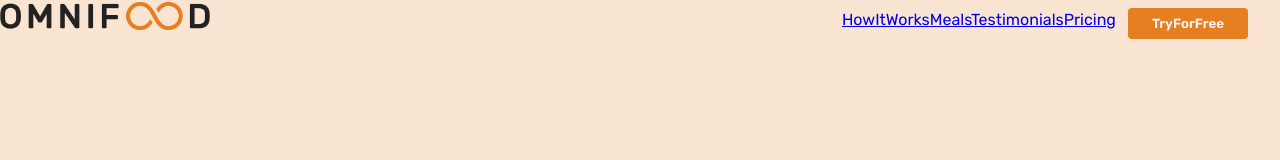
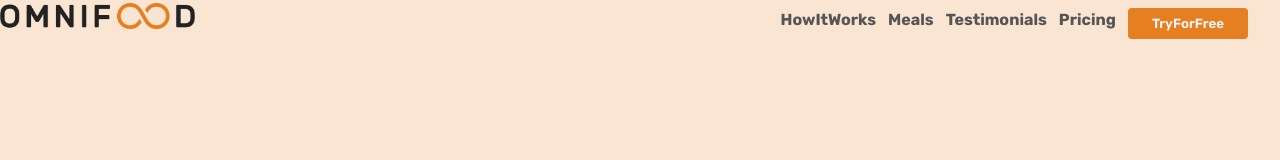
Before and after one commit to CodieMisiani/Omnifood, a React (Vite) app: page / in a window 1280 px wide. Shown: the top 160 px of the page. Built offline with nearby package versions, Linux system fonts and the light colour scheme.

Commit message:
style: replace NavLink with Link for navigation items and wrap them in a list for better structure

```diff
--- a/src/Components/Navigation.jsx
+++ b/src/Components/Navigation.jsx
@@ -7,18 +7,28 @@ const Navigation = () => {
       <nav class="nav-bar" className="flex items-center justify-between">
         <div class="nav-container">
           <div class="nav-containerlink">
-            <NavLink to="/HowItWorks" class="navlinks">
-              HowItWorks
-            </NavLink>
-            <NavLink to="/Meals" class="navlinks">
-              Meals
-            </NavLink>
-            <NavLink to="/Testimonials" class="navlinks">
-              Testimonials
-            </NavLink>
-            <NavLink to="/Pricing" class="navlinks">
-              Pricing
-            </NavLink>
+            <ul>
+              <li>
+                <Link to="/HowItWorks" class="navlinks">
+                  HowItWorks
+                </Link>
+              </li>
+              <li>
+                <Link to="/Meals" class="navlinks">
+                  Meals
+                </Link>
+              </li>
+              <li>
+                <Link to="/Testimonials" class="navlinks">
+                  Testimonials
+                </Link>
+              </li>
+              <li>
+                <Link to="/Pricing" class="navlinks">
+                  Pricing
+                </Link>
+              </li>
+            </ul>
           </div>
           <div>
             <button type="button" class="btn">
```
